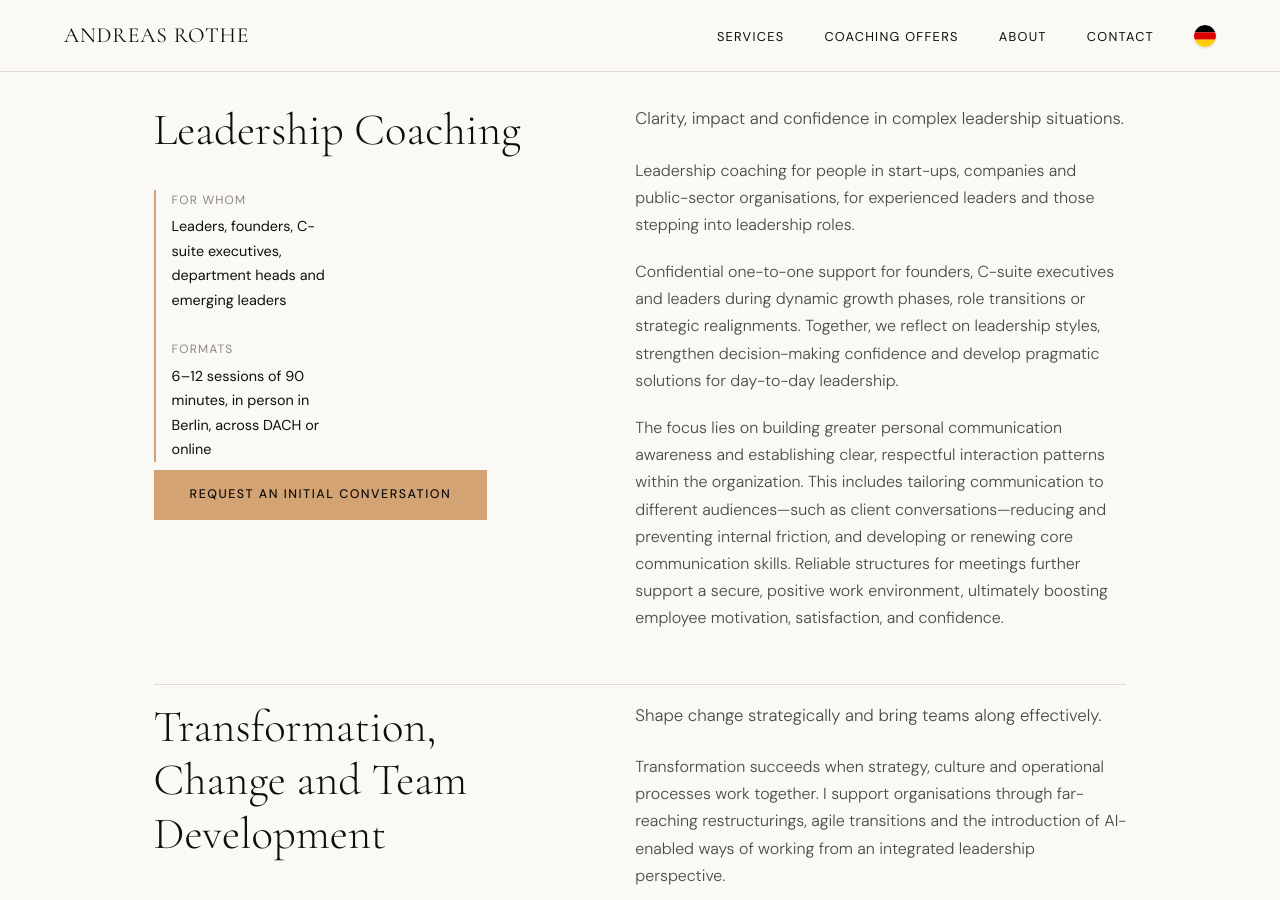
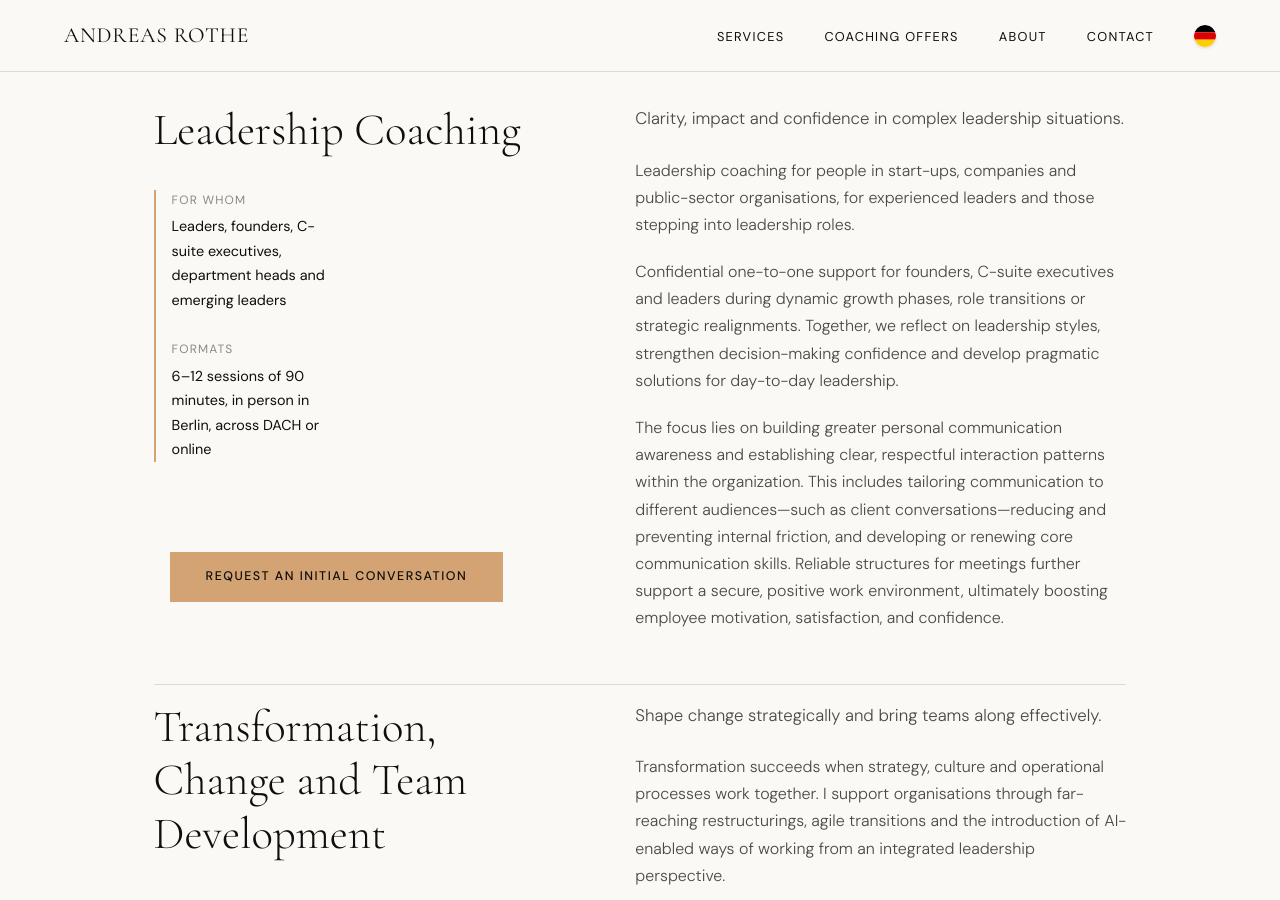
Before and after one commit to arothe161/andreasrothe, a Jekyll site: the page built from en/leadership-coaching.html, in a window 1280 px wide and 900 px high. Built offline with Jekyll 4.4.1, drawn with Linux system fonts in a browser that asks for light colours.

Commit message:
Udating designs

```diff
--- a/en/leadership-coaching.html
+++ b/en/leadership-coaching.html
@@ -21,12 +21,12 @@ description: Leadership coaching for people in start-ups, companies and public-s
         <div class="credential-text">{{ site.data[page.lang].coaching_s1_cred2_text }}</div>
       </div>
     </div>
-	<div>
+  </div>
+	<div   style="margin:1rem;">
       <a href="{{ '#kontakt' | relative_url }}" class="btn-submit" style="text-decoration:none; display:inline-block;">
         {{ site.data[page.lang].coaching_s1_cta }}
       </a>
     </div>
-  </div>
   <div class="about-body">
     <p class="hero-sub" style="margin-bottom:1.5rem; max-width:none;">
       {{ site.data[page.lang].coaching_s1_lead }}
```
